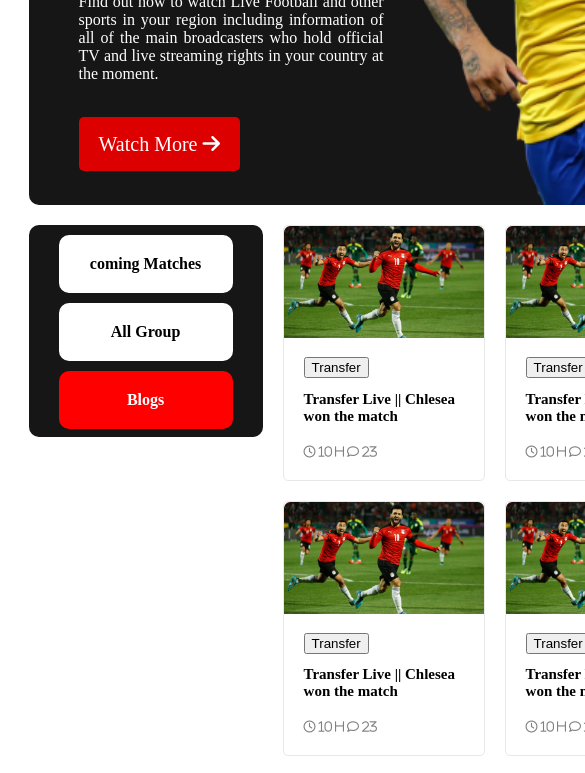
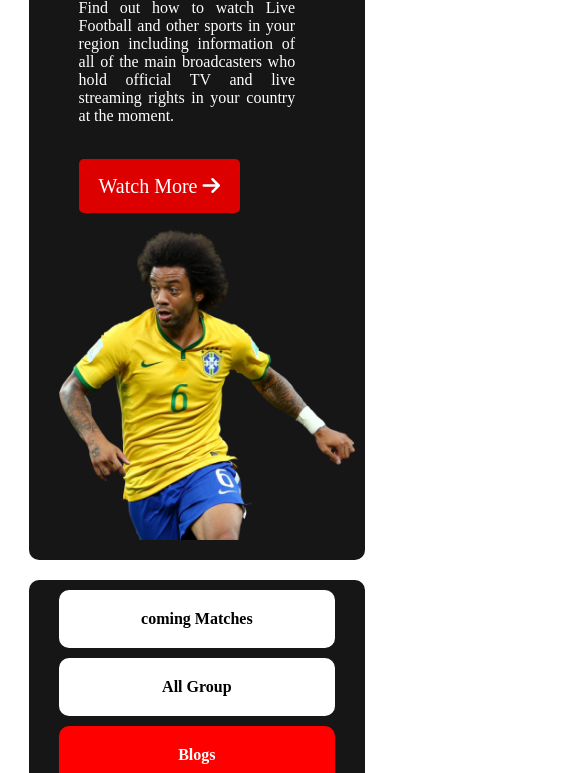
Before and after one commit to Rongonhasan/world-cup, a plain HTML site: page index.html in a window 390 px wide. Shown: the part 315-1088 px from the top of the page, 585 px wide, since content can reach past the window. Drawn offline with Linux system fonts and the light colour scheme.

Commit message:
responsive

```diff
--- a/index.html
+++ b/index.html
@@ -177,9 +177,9 @@
         </div>
         <div class="social">
             <p>follow us</p>
-           <a href="https://www.facebook.com/"> <i class="fa-brands fa-facebook">facebook</i></a>
-           <a href="https://twitter.com/i/flow/login"><i class="fa-brands fa-twitter"></i>twitter</a>
-           <a href="https://www.instagram.com/"><i class="fa-brands fa-instagram-square">instagram</i></a>
+           <a href="https://www.facebook.com/"> <i class="fa-brands fa-facebook"></i>.</a>
+           <a href="https://twitter.com/i/flow/login"><i class="fa-brands fa-twitter">.</i></a>
+           <a href="https://www.instagram.com/"><i class="fa-brands fa-instagram-square">.</i></a>
         </div>
        </footer>
 
--- a/style.css
+++ b/style.css
@@ -147,3 +147,59 @@ footer h2{
     color: #DD0000;
 }
 /*-----footer---close*/
+/* responsive for mobile-
+----------tab-- */
+@media  screen and (max-width:688px) {
+    .header{
+        height: 855px;
+        width: 90%;
+    }
+
+    .right-header img {
+        margin-top: 30px;
+        width: 100%;
+        height: 100%;
+        margin-left: 30px;
+    }
+    .top-header{
+        flex-direction: column;
+
+    }
+
+    .matches{
+        flex-direction: column;
+        width: 100%;
+    }
+    .matches-menu{
+        width: 100%;
+    }
+
+
+    .mid-right{
+        grid-template-columns: repeat(1, 1fr);
+        margin-top: 30px;
+    }
+    .all-matches{
+        margin-left: 0;
+        width: 100%;
+    }
+    .match-img img{
+       width: 100%;
+    }
+    .conatiner{
+        width: 90%;
+    }
+    footer{
+        width: 100%;
+        height: 250px;
+    }
+    .footer-nav{
+        margin-left: 25px;
+
+    }
+    .footer-nav a{
+       margin-left: 5px;
+
+    }
+}
+/*--done---*/
```
